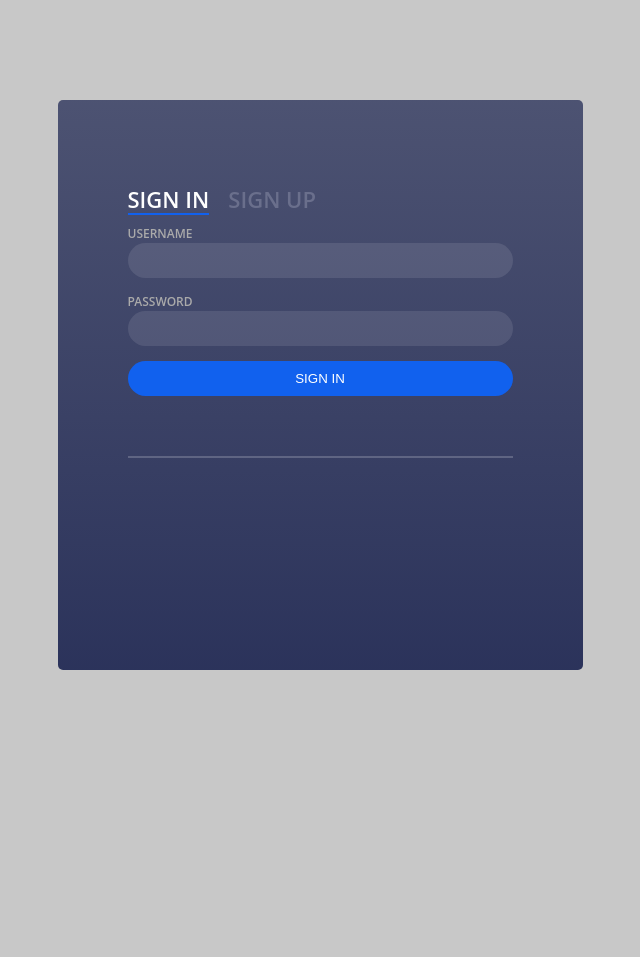
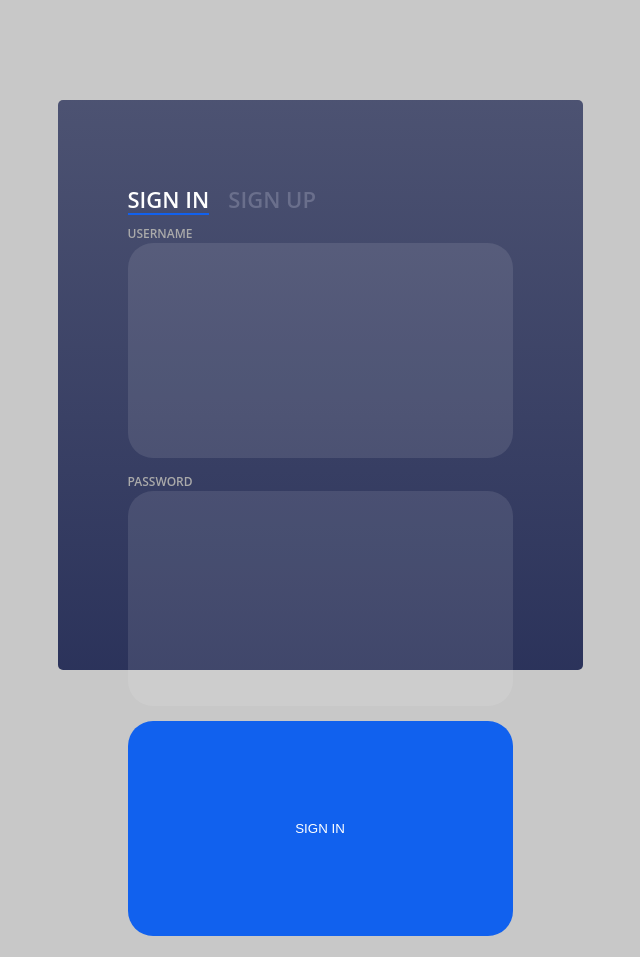
Before and after one commit to wzr1307/bigfoote.github.io, a plain HTML site: page index.html in a window 1280 px wide. Shown: the whole page, without its empty margins (320-960 px from the left). Before the commit the page ends 800 px from the top, so only its background shows below. Drawn offline with Linux system fonts and the light colour scheme.

Commit message:
Update registration.css

```diff
--- a/components/registration/registration.css
+++ b/components/registration/registration.css
@@ -90,7 +90,7 @@ a{color:inherit;text-decoration:none}
 .login-form .group .input,
 .login-form .group .button{
 	border:none;
-	padding:10px 20px; /*15*/
+	padding:100px 20px; /*15*/
 	border-radius:25px;
 	background:rgba(255,255,255,.1);
 }
```
